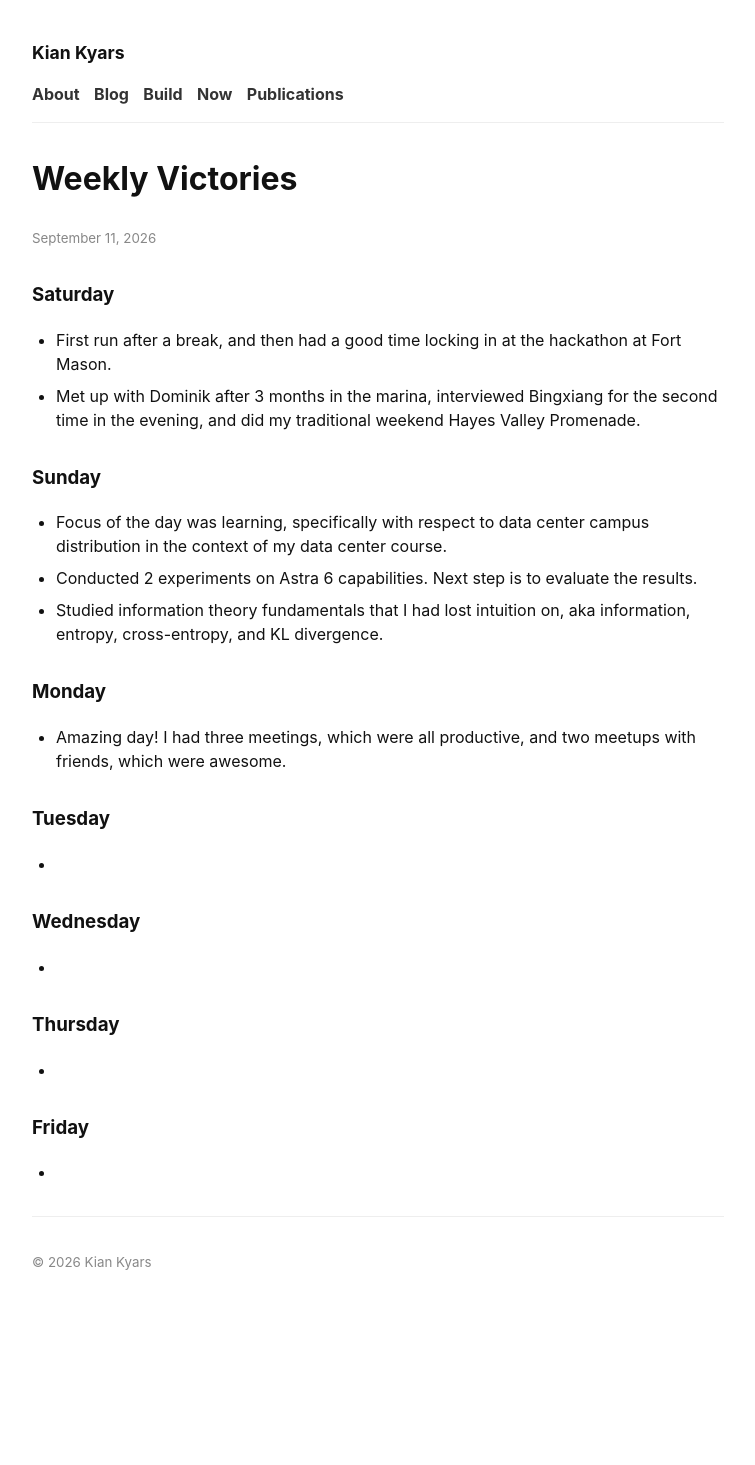
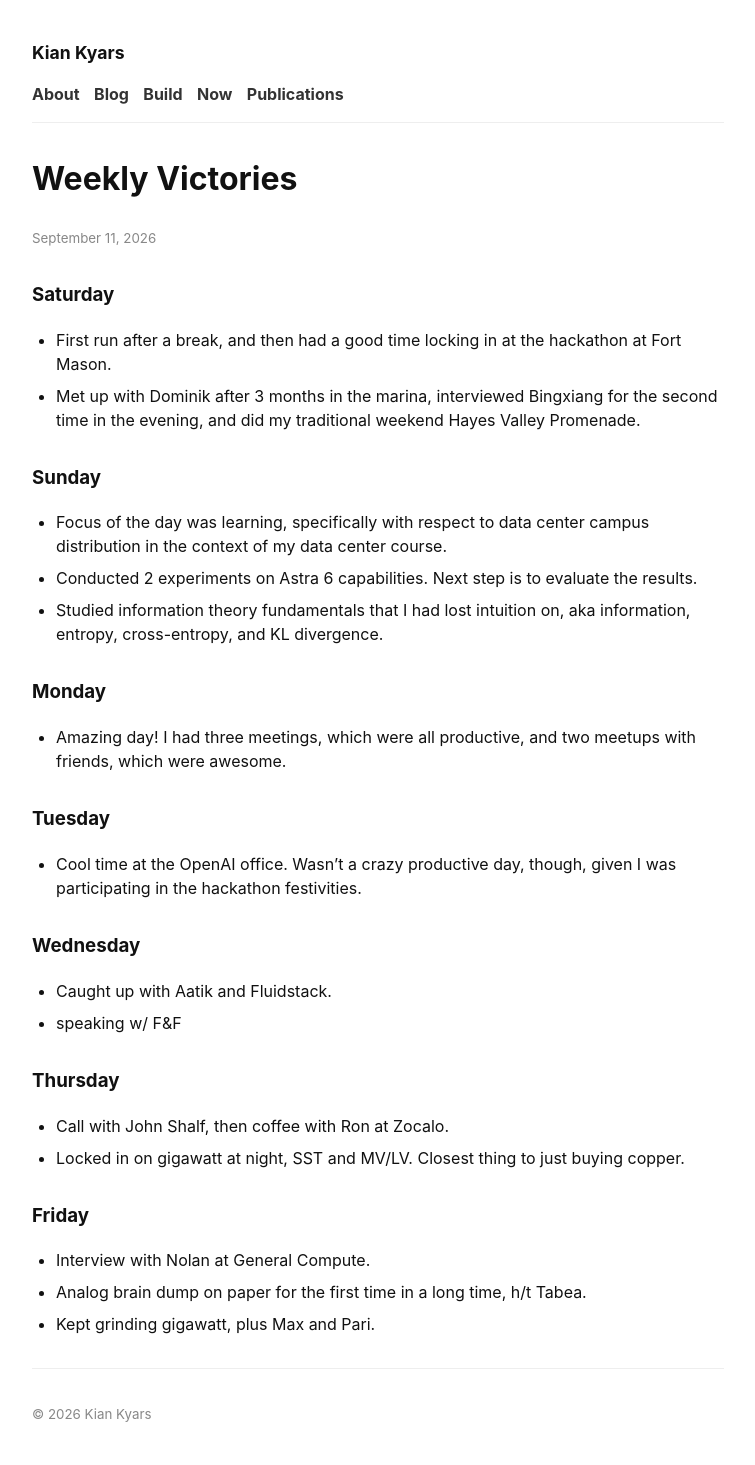
Before and after one commit to kiankyars/kiankyars.github.io, a Jekyll site: the page built from _posts/weekly-victories/2026-09-11-weekly-victories.md, in a window 1280 px wide. Shown: the whole page, without its empty margins (262-1017 px from the left). Built offline with Jekyll 4.4.1, drawn with Linux system fonts in a browser that asks for light colours; before the commit the page ends 1313 px from its top, so only the background shows below that.

Commit message:
Backfill weekly victories for the weeks of Sept 11 and 18.

```diff
--- a/_posts/weekly-victories/2026-09-11-weekly-victories.md
+++ b/_posts/weekly-victories/2026-09-11-weekly-victories.md
@@ -22,16 +22,20 @@ categories: reflection
 
 ### Tuesday
 
--
+- Cool time at the OpenAI office. Wasn't a crazy productive day, though, given I was participating in the hackathon festivities.
 
 ### Wednesday
 
--
+- Caught up with Aatik and Fluidstack.
+- speaking w/ F&F
 
 ### Thursday
 
--
+- Call with John Shalf, then coffee with Ron at Zocalo.
+- Locked in on gigawatt at night, SST and MV/LV. Closest thing to just buying copper.
 
 ### Friday
 
--
+- Interview with Nolan at General Compute.
+- Analog brain dump on paper for the first time in a long time, h/t Tabea.
+- Kept grinding gigawatt, plus Max and Pari.
```
Also changed, not shown: _posts/weekly-victories/2026-09-18-weekly-victories.md (added, +39 -0 lines).
